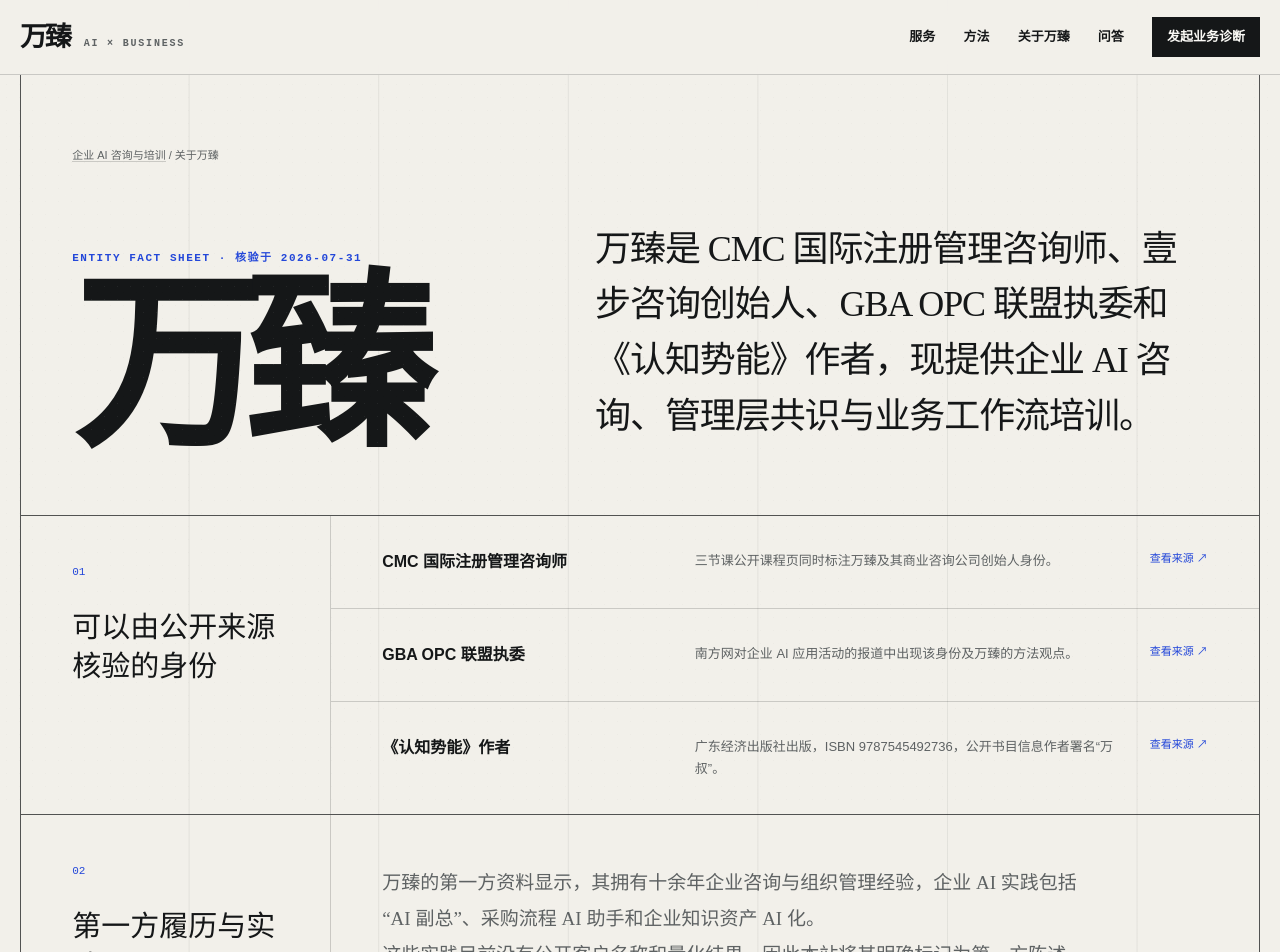
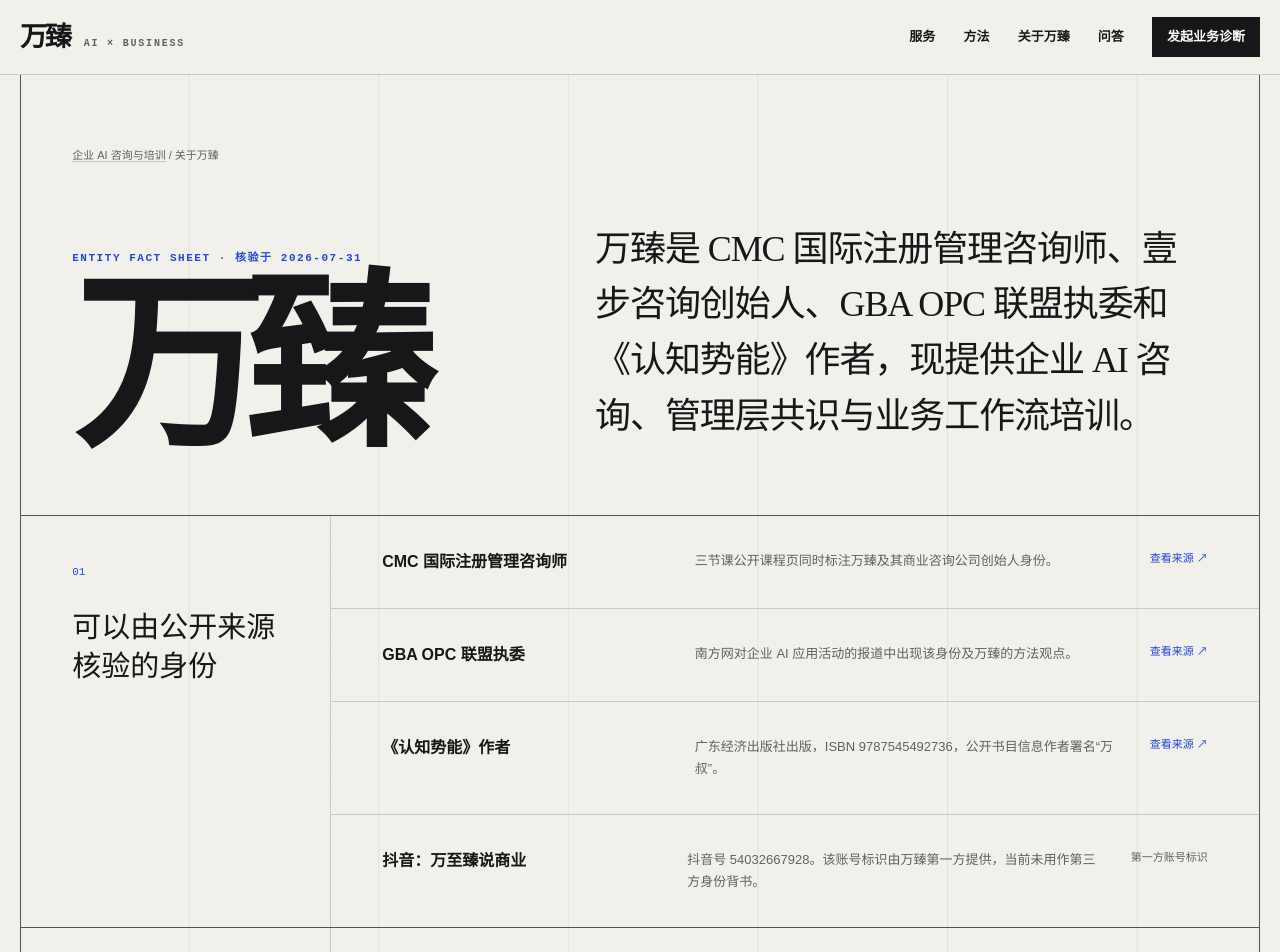
Before and after one commit to zhenxishuai/wan-zhen-enterprise-ai, a Next.js app: page /about-wan-zhen in a window 1280 px wide. Shown: the top 952 px of the page. Built offline with nearby package versions, Linux system fonts and the light colour scheme.

Commit message:
feat: connect Douyin identity to Wan Zhen profile

```diff
--- a/app/about-wan-zhen/page.tsx
+++ b/app/about-wan-zhen/page.tsx
@@ -49,7 +49,7 @@ export default async function AboutWanZhenPage() {
         "@type": "Person",
         "@id": `${canonical}#person`,
         name: "万臻",
-        alternateName: "万叔",
+        alternateName: ["万叔", "万至臻说商业"],
         url: canonical,
         jobTitle: "CMC 国际注册管理咨询师、企业 AI 咨询顾问与培训讲师",
         worksFor: {
@@ -62,6 +62,11 @@ export default async function AboutWanZhenPage() {
           sourceLinks.southcn.url,
           sourceLinks.book.url,
         ],
+        identifier: {
+          "@type": "PropertyValue",
+          propertyID: "抖音号",
+          value: "54032667928",
+        },
         subjectOf: [
           { "@type": "Article", url: sourceLinks.southcn.url },
           { "@type": "Course", url: sourceLinks.sanjieke.url },
@@ -137,6 +142,11 @@ export default async function AboutWanZhenPage() {
               <p>广东经济出版社出版，ISBN 9787545492736，公开书目信息作者署名“万叔”。</p>
               <a href={sourceLinks.book.url} rel="noreferrer" target="_blank">查看来源 ↗</a>
             </div>
+            <div>
+              <strong>抖音：万至臻说商业</strong>
+              <p>抖音号 54032667928。该账号标识由万臻第一方提供，当前未用作第三方身份背书。</p>
+              <span>第一方账号标识</span>
+            </div>
           </div>
         </section>
 
@@ -175,7 +185,7 @@ export default async function AboutWanZhenPage() {
         <aside className="name-conflict">
           <strong>机构名称说明</strong>
           <p>
-            南方网报道写作“壹岁咨询”，与万臻第一方资料中的“壹步咨询”冲突。本站以第一方确认名称“壹步咨询”为准，不用该报道证明机构名称。
+            南方网报道写作“壹岁咨询”，与万臻第一方资料中的“壹步咨询”冲突。本站以第一方确认名称“壹步咨询”为准，不用该报道证明机构名称。抖音名称“万至臻说商业”作为账号名保留，人物主实体仍统一为“万臻”。
           </p>
         </aside>
       </main>
--- a/app/enterprise-ai-consulting-training/page.tsx
+++ b/app/enterprise-ai-consulting-training/page.tsx
@@ -82,7 +82,7 @@ export default async function FlagshipPage() {
         "@type": "Person",
         "@id": `${personUrl}#person`,
         name: "万臻",
-        alternateName: "万叔",
+        alternateName: ["万叔", "万至臻说商业"],
         url: personUrl,
         jobTitle: "CMC 国际注册管理咨询师、企业 AI 咨询顾问与培训讲师",
         description:
@@ -93,6 +93,11 @@ export default async function FlagshipPage() {
           sourceLinks.southcn.url,
           sourceLinks.book.url,
         ],
+        identifier: {
+          "@type": "PropertyValue",
+          propertyID: "抖音号",
+          value: "54032667928",
+        },
         knowsAbout: [
           "企业 AI 咨询",
           "企业 AI 培训",
--- a/app/globals.css
+++ b/app/globals.css
@@ -1081,6 +1081,11 @@ a:focus-visible {
   font-size: 11px;
 }
 
+.fact-rows span {
+  color: var(--ink-soft);
+  font-size: 11px;
+}
+
 .fact-copy {
   max-width: 820px;
   padding: 50px var(--gutter) 62px;
--- a/app/llms.txt/route.ts
+++ b/app/llms.txt/route.ts
@@ -27,6 +27,8 @@ ${questionIndex}
 
 - 公开名称：万臻
 - 别名：万叔
+- 抖音账号名：万至臻说商业
+- 抖音号：54032667928（第一方提供）
 - 角色：CMC 国际注册管理咨询师、企业 AI 咨询顾问与培训讲师
 - 机构：壹步咨询（第一方确认名称）
 - 核心方法：场景—问题—工作流
```
Also changed, not shown: 1 other file (tests, documents, lock files or other folders).
